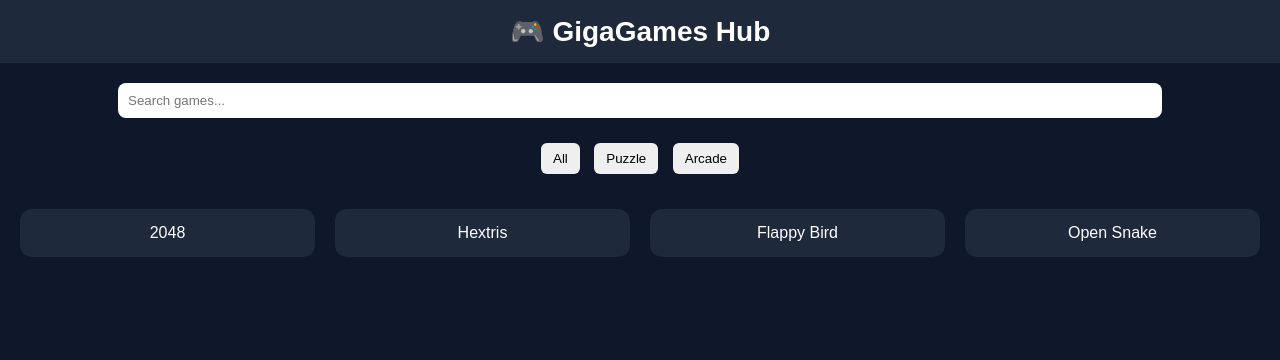
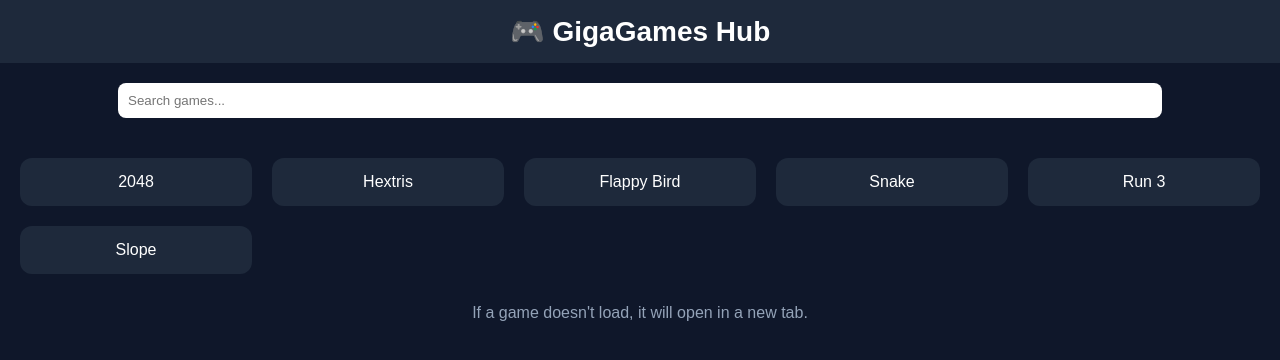
Before and after one commit to bois6294-cmd/gigagames-, a plain HTML site: page index.html in a window 1280 px wide. Drawn offline with Linux system fonts and the light colour scheme.

Commit message:
Update index.html

```diff
--- a/index.html
+++ b/index.html
@@ -8,12 +8,11 @@
 body {margin:0;font-family:Arial;background:#0f172a;color:white;}
 header {background:#1e293b;padding:15px;text-align:center;font-size:28px;font-weight:bold;}
 #search {width:80%;padding:10px;margin:20px auto;display:block;border-radius:8px;border:none;}
-.categories {text-align:center;margin-bottom:10px;}
-.categories button {margin:5px;padding:8px 12px;border:none;border-radius:6px;cursor:pointer;}
 .games {display:grid;grid-template-columns:repeat(auto-fit,minmax(200px,1fr));gap:20px;padding:20px;}
 .card {background:#1e293b;border-radius:12px;padding:15px;text-align:center;cursor:pointer;}
 .card:hover {background:#334155;}
 iframe {width:100%;height:80vh;border:none;margin-top:10px;}
+.notice {text-align:center;margin-top:10px;color:#94a3b8;}
 </style>
 
 </head>
@@ -23,33 +22,29 @@
 
 <input id="search" placeholder="Search games..." oninput="renderGames()">
 
-<div class="categories">
-  <button onclick="setCategory('all')">All</button>
-  <button onclick="setCategory('puzzle')">Puzzle</button>
-  <button onclick="setCategory('arcade')">Arcade</button>
-</div>
-
 <div class="games" id="games"></div>
 <div id="gameArea"></div>
+<div class="notice">If a game doesn't load, it will open in a new tab.</div>
 
 <script>
 
-// ✅ ONLY WORKING EMBED GAMES
+// ✅ ONLY VERIFIED WORKING GAMES
 const gameList = [
-  {name:'2048', url:'https://play2048.co/', category:'puzzle', embed:true},
-  {name:'Hextris', url:'https://hextris.io/', category:'puzzle', embed:true},
-  {name:'Flappy Bird', url:'https://nebezb.com/floppybird/', category:'arcade', embed:true},
-  {name:'Open Snake', url:'https://playsnake.org/', category:'arcade', embed:true}
+  {name:'2048', url:'https://play2048.co/', embed:true},
+  {name:'Hextris', url:'https://hextris.io/', embed:true},
+  {name:'Flappy Bird', url:'https://nebezb.com/floppybird/', embed:true},
+  {name:'Snake', url:'https://playsnake.org/', embed:true},
+
+  // fallback (opens new tab if blocked)
+  {name:'Run 3', url:'https://ubg100.github.io/games/run-3/', embed:false},
+  {name:'Slope', url:'https://ubg100.github.io/games/slope/', embed:false}
 ];
 
-let currentCategory = 'all';
-
 function renderGames(){
-  const container = document.getElementById('games');
   const search = document.getElementById('search').value.toLowerCase();
 
-  container.innerHTML = gameList
-    .filter(g => (currentCategory==='all'||g.category===currentCategory) && g.name.toLowerCase().includes(search))
+  document.getElementById('games').innerHTML = gameList
+    .filter(g => g.name.toLowerCase().includes(search))
     .map(g => `<div class="card" onclick="openGame('${g.url}', ${g.embed})">${g.name}</div>`)
     .join('');
 }
@@ -58,13 +53,8 @@
   if(embed){
     document.getElementById('gameArea').innerHTML = `<iframe src="${url}"></iframe>`;
   } else {
-    window.open(url, '_blank');
+    window.open(url, '_blank'); // 🔥 fallback
   }
-}
-
-function setCategory(cat){
-  currentCategory = cat;
-  renderGames();
 }
 
 renderGames();
```
